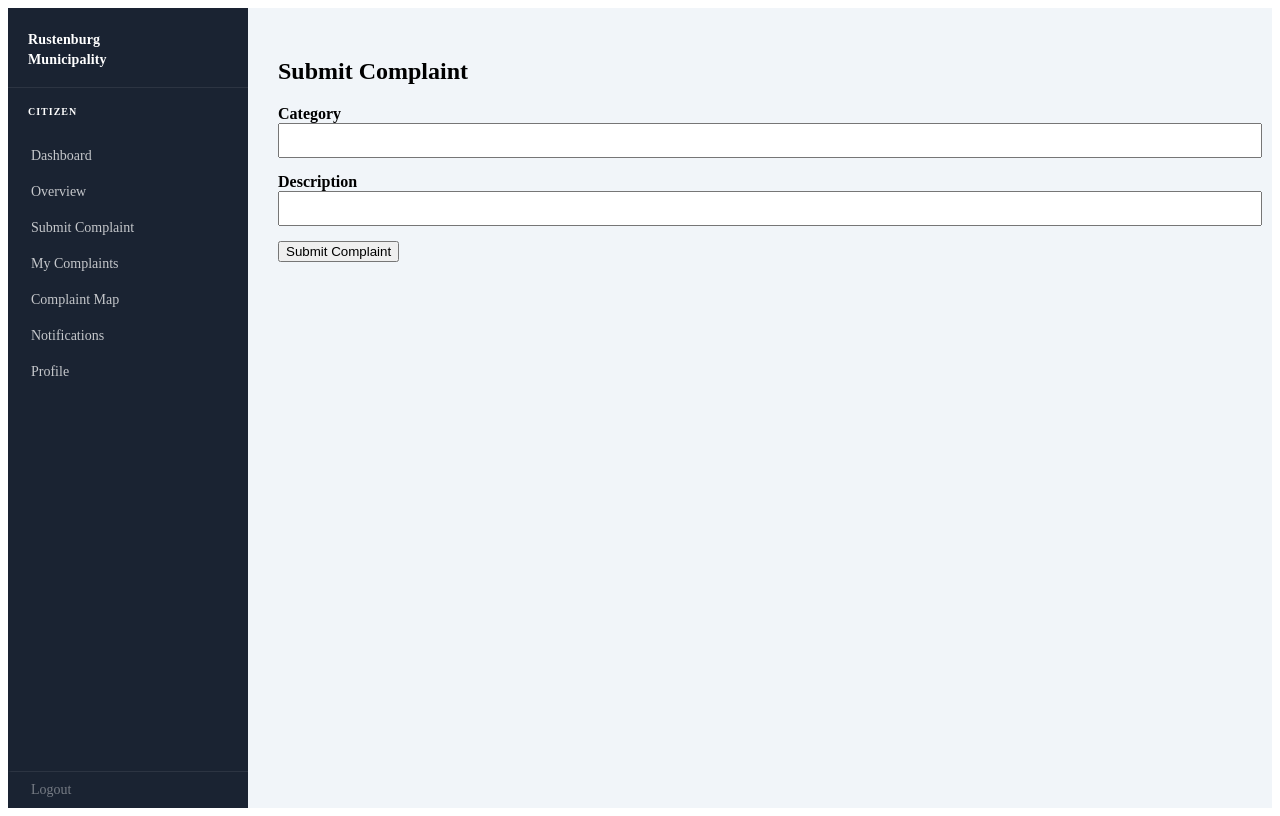
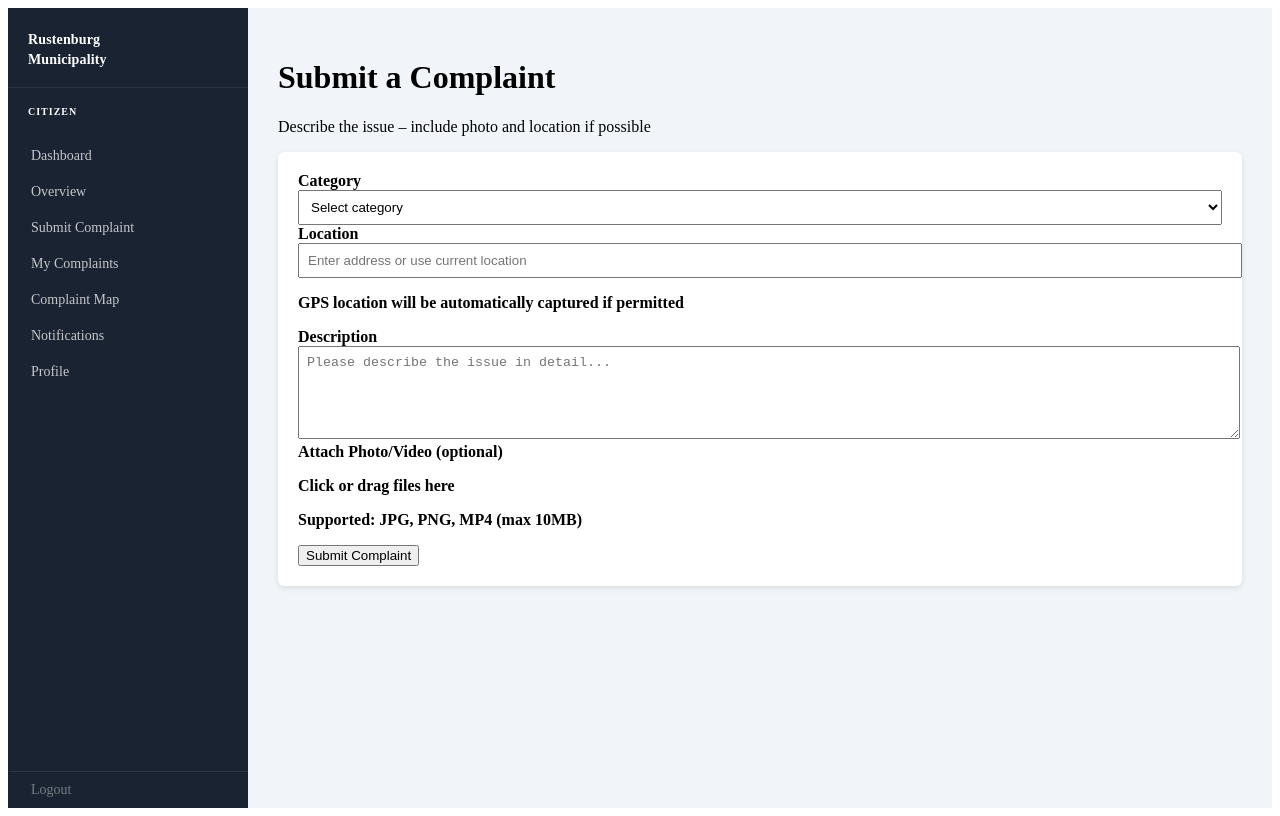
Before and after one commit to Boitumelo234/citizen-services-web-app-frontend, a React (Create React App) app: page /citizen/submit in a window 1280 px wide. Built offline with nearby package versions, Linux system fonts and the light colour scheme.

Commit message:
Submit complaints done

```diff
--- a/src/pages/citizen/MyComplaints.js
+++ b/src/pages/citizen/MyComplaints.js
@@ -1,15 +1,104 @@
-import ComplaintCard from "../../components/complaints/ComplaintCard";
+// MyComplaints.jsx
+import '../../styles/dashboard.css';
+import {Link} from "react-router-dom";
+import { useState, useEffect } from 'react';
 
 function MyComplaints() {
-    const complaints = []; // later from API
+    const [complaints, setComplaints] = useState([]);
+    const [loading, setLoading] = useState(true);
+    const [error, setError] = useState(null);
+
+    useEffect(() => {
+        const fetchComplaints = async () => {
+            const token = localStorage.getItem('access_token'); // ← fixed to match Login.js
+
+            if (!token) {
+                setError('Please log in to view your complaints');
+                setLoading(false);
+                return;
+            }
+
+            try {
+                const response = await fetch('http://localhost:8080/api/complaints', {
+                    headers: {
+                        'Authorization': `Bearer ${token}`,
+                    },
+                });
+
+                if (!response.ok) {
+                    throw new Error('Failed to load complaints');
+                }
+
+                const data = await response.json();
+                setComplaints(data);
+            } catch (err) {
+                setError(err.message || 'Could not load complaints');
+            } finally {
+                setLoading(false);
+            }
+        };
+
+        fetchComplaints();
+    }, []);
+
+    // Format date nicely (optional – matches your previous mock style)
+    const formatDate = (dateStr) => {
+        if (!dateStr) return '';
+        const date = new Date(dateStr);
+        return date.toISOString().split('T')[0]; // YYYY-MM-DD
+    };
 
     return (
-        <section>
-            <h2>My Complaints</h2>
-            {complaints.map(c => (
-                <ComplaintCard key={c.id} complaint={c} />
-            ))}
-        </section>
+        <div className="dashboard-container">
+            <h1 className="dashboard-title">My Complaints</h1>
+            <p className="subtitle">Track the status of all your reported issues</p>
+            <div className="space-y-6 mt-8">
+                {loading ? (
+                    <div className="card p-8 text-center">
+                        <p className="text-[var(--text-medium)]">Loading your complaints...</p>
+                    </div>
+                ) : error ? (
+                    <div className="card p-8 text-center">
+                        <p style={{ color: 'red' }}>{error}</p>
+                    </div>
+                ) : complaints.length === 0 ? (
+                    <div className="card p-8 text-center">
+                        <p className="text-[var(--text-medium)]">You haven't submitted any complaints yet.</p>
+                        <Link to="/citizen/submit" className="btn-primary mt-4 inline-block">
+                            Submit Your First Complaint
+                        </Link>
+                        <br />
+                    </div>
+                ) : (
+                    complaints.map((comp) => (
+                        <div key={comp.id} className="card">
+                            <div className="p-6">
+                                <div className="flex justify-between items-start mb-4">
+                                    <div>
+                                        <h3 className="text-lg font-semibold">
+                                            {comp.referenceNumber} – {comp.category}
+                                        </h3>
+                                        <p className="text-sm text-[var(--text-light)] mt-1">
+                                            {formatDate(comp.createdAt)}
+                                        </p>
+                                    </div>
+                                    <span className={`status-badge status-${comp.status.toLowerCase()}`}>
+                    {comp.status}
+                  </span>
+                                </div>
+                                <br />
+                                <p className="text-[var(--text-dark)]">{comp.description}</p>
+                                <div className="mt-6 flex gap-4">
+                                    <button className="btn-outline text-sm px-4 py-2">View Details</button>
+                                    <button className="btn-outline text-sm px-4 py-2">Add Update</button>
+                                </div>
+                            </div>
+                        </div>
+                    ))
+                )}
+                <br />
+            </div>
+        </div>
     );
 }
 
--- a/src/pages/citizen/SubmitComplaint.js
+++ b/src/pages/citizen/SubmitComplaint.js
@@ -1,11 +1,139 @@
-import ComplaintForm from "../../components/complaints/ComplaintForm";
+// SubmitComplaint.jsx
+import '../../styles/dashboard.css';
+import { useState } from 'react';
 
 function SubmitComplaint() {
+    const [category, setCategory] = useState('');
+    const [location, setLocation] = useState('');
+    const [description, setDescription] = useState('');
+    const [loading, setLoading] = useState(false);
+    const [message, setMessage] = useState(null);
+    const [error, setError] = useState(null);
+
+    const handleSubmit = async (e) => {
+        e.preventDefault();
+        setLoading(true);
+        setMessage(null);
+        setError(null);
+
+        const token = localStorage.getItem('access_token'); // ← fixed to match Login.js
+
+        if (!token) {
+            setError('Please log in first');
+            setLoading(false);
+            return;
+        }
+
+        try {
+            const response = await fetch('http://localhost:8080/api/complaints', {
+                method: 'POST',
+                headers: {
+                    'Content-Type': 'application/json',
+                    'Authorization': `Bearer ${token}`,
+                },
+                body: JSON.stringify({
+                    category,
+                    location,
+                    description,
+                }),
+            });
+
+            const data = await response.json();
+
+            if (!response.ok) {
+                throw new Error(data.error || 'Failed to submit complaint');
+            }
+
+            setMessage(`Complaint submitted! Reference: ${data.referenceNumber}`);
+            // Optional: clear form
+            setCategory('');
+            setLocation('');
+            setDescription('');
+        } catch (err) {
+            setError(err.message || 'Something went wrong');
+        } finally {
+            setLoading(false);
+        }
+    };
+
     return (
-        <section>
-            <h2>Submit Complaint</h2>
-            <ComplaintForm />
-        </section>
+        <div className="dashboard-container">
+            <h1 className="dashboard-title">Submit a Complaint</h1>
+            <p className="subtitle">Describe the issue – include photo and location if possible</p>
+            <div className="card mt-8">
+                <div className="p-6 pt-8">
+                    {message && <p style={{ color: 'green', marginBottom: '1rem' }}>{message}</p>}
+                    {error && <p style={{ color: 'red', marginBottom: '1rem' }}>{error}</p>}
+
+                    <form onSubmit={handleSubmit}>
+                        <div className="grid grid-cols-1 md:grid-cols-2 gap-8 mb-8">
+                            <div>
+                                <label className="block text-sm font-medium mb-2">Category</label>
+                                <select
+                                    className="w-full p-3 border border-[var(--border)] rounded-lg"
+                                    value={category}
+                                    onChange={(e) => setCategory(e.target.value)}
+                                    required
+                                >
+                                    <option value="">Select category</option>
+                                    <option>Pothole / Road Damage</option>
+                                    <option>Water Leak / Burst Pipe</option>
+                                    <option>Power Outage</option>
+                                    <option>Streetlight Fault</option>
+                                    <option>Illegal Dumping</option>
+                                    <option>Sewer Overflow</option>
+                                    <option>Other</option>
+                                </select>
+                            </div>
+                            <div>
+                                <label className="block text-sm font-medium mb-2">Location</label>
+                                <input
+                                    type="text"
+                                    placeholder="Enter address or use current location"
+                                    className="w-full p-3 border border-[var(--border)] rounded-lg"
+                                    value={location}
+                                    onChange={(e) => setLocation(e.target.value)}
+                                    required
+                                />
+                                <p className="text-xs text-[var(--text-light)] mt-2">
+                                    GPS location will be automatically captured if permitted
+                                </p>
+                            </div>
+                        </div>
+
+                        <div className="mt-6">
+                            <label className="block text-sm font-medium mb-2">Description</label>
+                            <textarea
+                                rows="5"
+                                placeholder="Please describe the issue in detail..."
+                                className="w-full p-3 border border-[var(--border)] rounded-lg resize-y"
+                                value={description}
+                                onChange={(e) => setDescription(e.target.value)}
+                                required
+                            ></textarea>
+                        </div>
+
+                        <div className="mt-6">
+                            <label className="block text-sm font-medium mb-2">Attach Photo/Video (optional)</label>
+                            <div className="border-2 border-dashed border-[var(--border)] rounded-xl p-8 text-center">
+                                <p className="text-[var(--text-medium)]">Click or drag files here</p>
+                                <p className="text-xs text-[var(--text-light)] mt-2">Supported: JPG, PNG, MP4 (max 10MB)</p>
+                            </div>
+                        </div>
+
+                        <div className="mt-10 flex justify-end">
+                            <button
+                                type="submit"
+                                className="btn-primary px-8 py-3"
+                                disabled={loading}
+                            >
+                                {loading ? 'Submitting...' : 'Submit Complaint'}
+                            </button>
+                        </div>
+                    </form>
+                </div>
+            </div>
+        </div>
     );
 }
 
```
